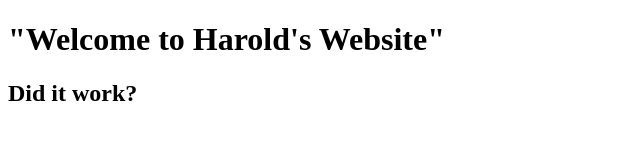
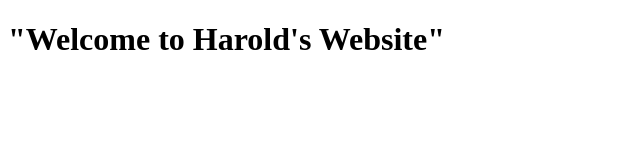
Before and after one commit to hligon35/SDEV255-HLigon, a plain HTML site: page index.html in a window 1280 px wide. Shown: the whole page, without its empty margins (0-640 px from the left). Drawn offline with Linux system fonts and the light colour scheme.

Commit message:
back to original

```diff
--- a/index.html
+++ b/index.html
@@ -8,7 +8,6 @@
 </head>
 <body>
   <h1> "Welcome to Harold's Website"</h1>
-  <h2> Did it work? </h2>
   <script src="script.js"></script>
 </body>
 </html>
```
